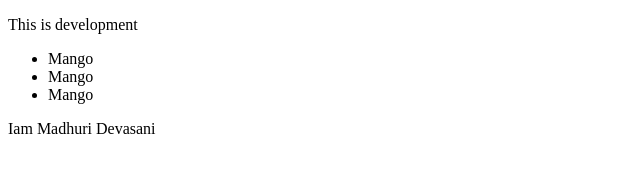
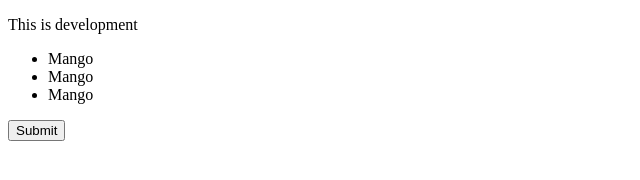
Before and after one commit to 146bunny/LocalRepo, a plain HTML site: page index.html in a window 1280 px wide. Shown: the whole page, without its empty margins (0-640 px from the left). Drawn offline with Linux system fonts and the light colour scheme.

Commit message:
add button

```diff
--- a/index.html
+++ b/index.html
@@ -14,6 +14,6 @@
             <li>Mango</li>
         </ul>
     </div>
-    <p>Iam Madhuri Devasani</p>
+    <button>Submit</button>
 </body>
 </html>
```
